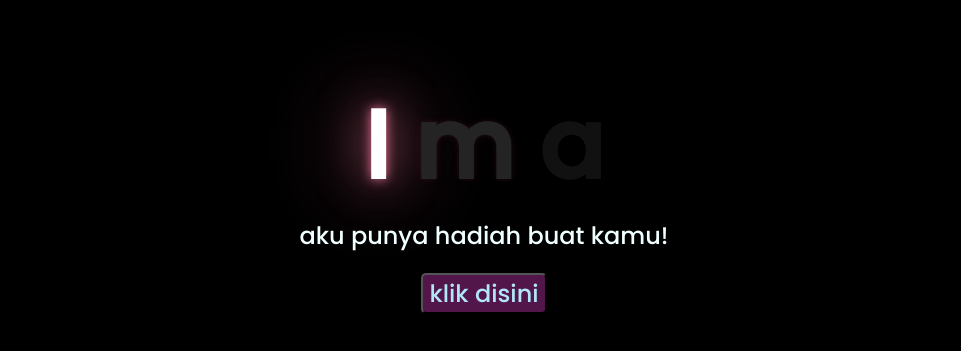
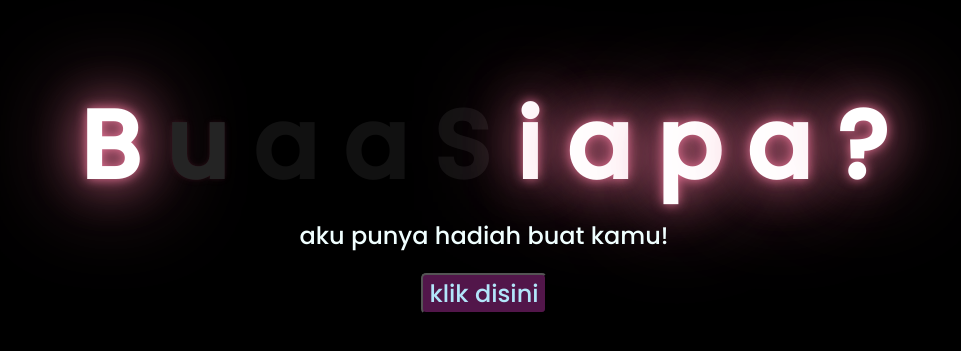
Before and after one commit to bacadong/untuk-siapa-, a plain HTML site: page index.html in a window 1280 px wide. Shown: the part 215-566 px from the top of the page, without its empty margins (164-1125 px from the left). Drawn offline with Linux system fonts and the light colour scheme.

Commit message:
Update index.html

```diff
--- a/index.html
+++ b/index.html
@@ -10,12 +10,21 @@
 </head>
 <body>
     <div class="greetings">
-        <span>I</span>
-        <span>m</span>
+        <span>B</span>
+        <span>u</span>
         <span>a</span>
-        <span></span>
-        <span></span>
-        <span></span>
+        <span>a</span>
+
+
+        <span>S</span>
+        <span>i</span>
+        <span>a</span>
+        <span>p</span>
+        <span>a</span>
+        <span>?</span>
+
+
+
            </div>
     <div class="description">
         <span>aku punya hadiah buat kamu!</span>
```
